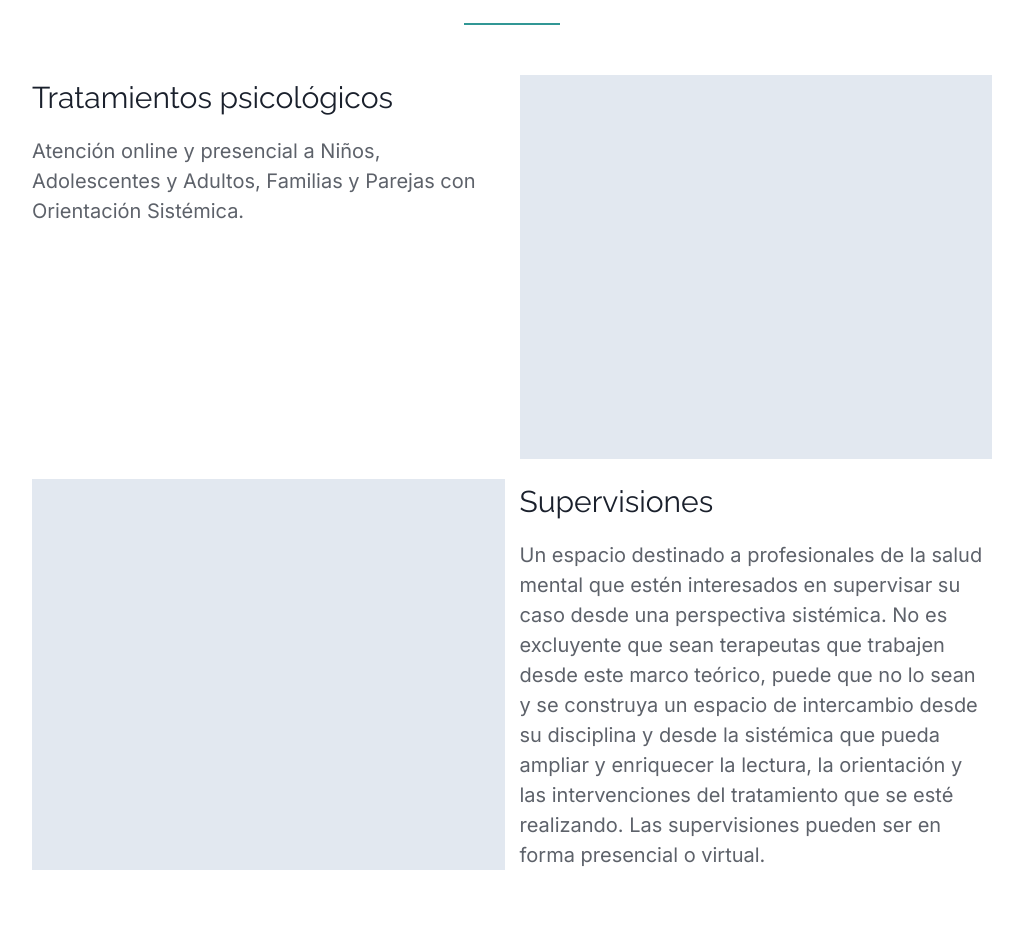
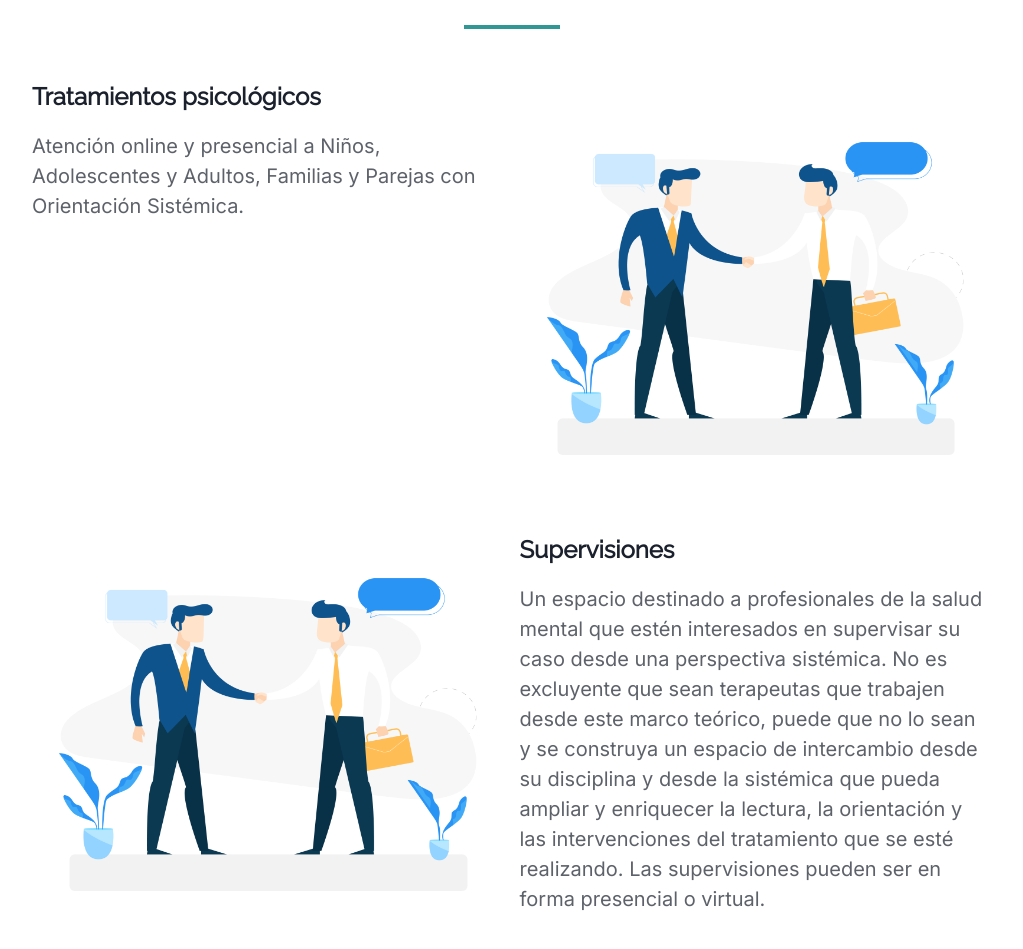
Before and after one commit to SilvaLucas92/JS-web, a React (Create React App) app: page / in a window 1280 px wide. Shown: the part 1805-2754 px from the top of the page, without its empty margins (128-1151 px from the left). Built offline with nearby package versions, Linux system fonts and the light colour scheme.

Commit message:
Fix styles

```diff
--- a/src/components/AboutMe/AboutMe.js
+++ b/src/components/AboutMe/AboutMe.js
@@ -4,7 +4,7 @@ import julio from "./julio.jpeg";
 
 const AboutMe = () => {
   return (
-    <Section title="Sobre mí" id="about-me" bg="#f7fafc">
+    <Section title="Sobre mí" id="about-me" backgroundColor="#f7fafc" paddingbottom='100px'>
       <Center>
         <Image
           borderRadius="full"
--- a/src/components/Contact/Contact.js
+++ b/src/components/Contact/Contact.js
@@ -24,9 +24,13 @@ const Feature = ({ icon }) => {
 const Contact = () => {
   const { hasCopied, onCopy } = useClipboard("example@example.com");
   return (
-    <Section id="contact-me" title="Contacto"
-    // backgroundColor="#f7fafc"
-    paddingBottom={'200px'}>
+    <Section
+      id="contact-me"
+      title="Contacto"
+      backgroundColor="#f7fafc"
+      paddingBottom={"200px"}
+      borderBottomRadius
+    >
       <Text textAlign="center" textStyle="p" p={4} mb={10}>
         Si tenes alguna duda y queres escribirnos, te dejamo tos los medio para
         que te comuniques
@@ -44,8 +48,8 @@ const Contact = () => {
                 fontSize="4xl"
                 icon={<BsWhatsapp />}
                 _hover={{
-                  bg: '#319795',
-                  color:'white'
+                  bg: "#319795",
+                  color: "white",
                 }}
                 isRound
               />
@@ -66,8 +70,8 @@ const Contact = () => {
                 fontSize="4xl"
                 icon={<AiOutlineMail />}
                 _hover={{
-                  bg: '#319795',
-                  color:'white'
+                  bg: "#319795",
+                  color: "white",
                 }}
                 onClick={onCopy}
                 isRound
@@ -87,8 +91,8 @@ const Contact = () => {
                 fontSize="4xl"
                 icon={<GoLocation />}
                 _hover={{
-                  bg: '#319795',
-                  color:'white'
+                  bg: "#319795",
+                  color: "white",
                 }}
                 isRound
               />
--- a/src/components/Footer/Footer.js
+++ b/src/components/Footer/Footer.js
@@ -6,10 +6,10 @@ const Footer = () => {
     <Flex
       justifyContent="center"
       alignItems="center"
-      w="90%"
+      w="100%"
       mx="auto"
       h={50}
-      backgroundColor="#f7fafc"
+
     >
       <Text alignItems="center" color="gray.500">
         Developed by Lucas Silva.
--- a/src/components/Header/NavBar.js
+++ b/src/components/Header/NavBar.js
@@ -51,8 +51,7 @@ const NavBar = () => {
               fontSize={22}
               isRound="true"
               backgroundColor="#ffffff"
-              colorScheme="teal"
-              variant="outline"
+              color="#2b2c34"
               _hover={{ cursor: "pointer" }}
             />
           </Flex>
--- a/src/components/Section/Section.js
+++ b/src/components/Section/Section.js
@@ -23,7 +23,7 @@ const Section = ({ title, id, backgroundColor, children, paddingBottom }) => {
         <chakra.h2 textStyle={"h2"}>
           {title ? title : ""}
           <Box
-            borderTop="2px"
+            borderTop="4px"
             color="rgb(49 151 149)"
             w="10%"
             mx="auto"
--- a/src/components/Therapy/Therapy.js
+++ b/src/components/Therapy/Therapy.js
@@ -2,7 +2,11 @@ import { Text } from "@chakra-ui/react";
 import Section from "../Section/Section";
 function Therapy() {
   return (
-    <Section id="therapy" title="¿Qué es la Terapia Sistémica?">
+    <Section
+      id="therapy"
+      title="¿Qué es la Terapia Sistémica?"
+      backgroundColor="#f7fafc"
+    >
       <Text p={4} textStyle="p" textAlign="center">
         La terapia sistémica es un enfoque psicoterapéutico cuyo objeto de
         estudio y campo de intervención son las interacciones que se dan en todo
--- a/src/components/TherapyServices/TherapyServices.js
+++ b/src/components/TherapyServices/TherapyServices.js
@@ -1,17 +1,17 @@
 import React from "react";
 import Section from "../Section/Section";
-import { Flex, Box, Text, chakra, SimpleGrid } from "@chakra-ui/react";
-
+import { Flex, Box, Text, chakra, SimpleGrid, Image } from "@chakra-ui/react";
+import img from "./img.png";
 function TherapyServices() {
   return (
-    <Section id="services" title="Mis servicios">
+    <Section id="services" title="Mis servicios" >
       <Flex w="full" justifyContent="center" alignItems="center">
         <Box mx="auto">
           <SimpleGrid
             alignItems="start"
             columns={{
               base: 1,
-              lg: 2,
+              md: 2,
             }}
             mb={5}
             spacingY={{
@@ -26,11 +26,12 @@ function TherapyServices() {
             <Box>
               <chakra.h2
                 mb={4}
-                fontSize={"3xl"}
+                fontSize={"2xl"}
                 textAlign={{
                   base: "center",
                   md: "left",
                 }}
+                fontWeight= "semibold"
               >
                 Tratamientos psicológicos
               </chakra.h2>
@@ -45,13 +46,15 @@ function TherapyServices() {
                 Familias y Parejas con Orientación Sistémica.
               </Text>
             </Box>
-            <Box w="full" h="full" py={48} bg="gray.200"></Box>
+            <Box alignItems={"center"}>
+              <Image src={img} w="100%" maxH={"416px"} px={{ md: "15px" }} />
+            </Box>
           </SimpleGrid>
           <SimpleGrid
             alignItems="center"
             columns={{
               base: 1,
-              lg: 2,
+              md: 2,
             }}
             flexDirection="column-reverse"
             mb={5}
@@ -67,16 +70,17 @@ function TherapyServices() {
             <Box
               order={{
                 base: "initial",
-                lg: 2,
+                md: 2,
               }}
             >
               <chakra.h2
                 mb={4}
-                fontSize={"3xl"}
+                fontSize={"2xl"}
                 textAlign={{
                   base: "center",
                   md: "left",
                 }}
+                fontWeight= "semibold"
               >
                 Supervisiones
               </chakra.h2>
@@ -97,7 +101,9 @@ function TherapyServices() {
                 supervisiones pueden ser en forma presencial o virtual.
               </Text>
             </Box>
-            <Box w="full" h="full" py={48} bg="gray.200"></Box>
+            <Box alignItems={"center"}>
+              <Image src={img} w="100%" maxH={"416px"} px={{ md: "15px" }} />
+            </Box>
           </SimpleGrid>
         </Box>
       </Flex>
--- a/src/components/WorkModality/WorkModality.js
+++ b/src/components/WorkModality/WorkModality.js
@@ -9,7 +9,7 @@ const Feature = ({ title, text, icon }) => {
       {/* <Flex w={"full"}  mb={1}>
         {icon}
       </Flex> */}
-      <chakra.h2 fontSize={"3xl"} my={4}>
+      <chakra.h2 fontSize={"2xl"} my={4} fontWeight= "semibold">
         {title}
       </chakra.h2>
       <Text textStyle="text">{text}</Text>
@@ -22,7 +22,7 @@ const Modalidad = () => {
     <Section
       id="WorkModality"
       title="Modalidad de trabajo"
-      // backgroundColor="#f7fafc"
+      backgroundColor="#f7fafc"
     >
       <SimpleGrid
         columns={{ base: 1, lg: 3 }}
--- a/src/pages/index.js
+++ b/src/pages/index.js
@@ -5,14 +5,14 @@ import Hero from "../components/Hero/Hero";
 import Layout from "../components/Layout/Layout";
 import WorkModality from "../components/WorkModality/WorkModality";
 import Therapy from "../components/Therapy/Therapy";
-import TherapyServices from "../components/TherapyServices/TherapyServices";
+import Choc from '../components/TherapyServices/TherapyServices'
 const Home = () => {
   return (
     <div pt="100px" overflow-y="hidden">
       <Layout>
         <Hero />
         <AboutMe />
-        <TherapyServices />
+        <Choc />
         <Therapy />
         <WorkModality />
         <Contact />
```
Also changed, not shown: src/components/TherapyServices/img.png (added).
